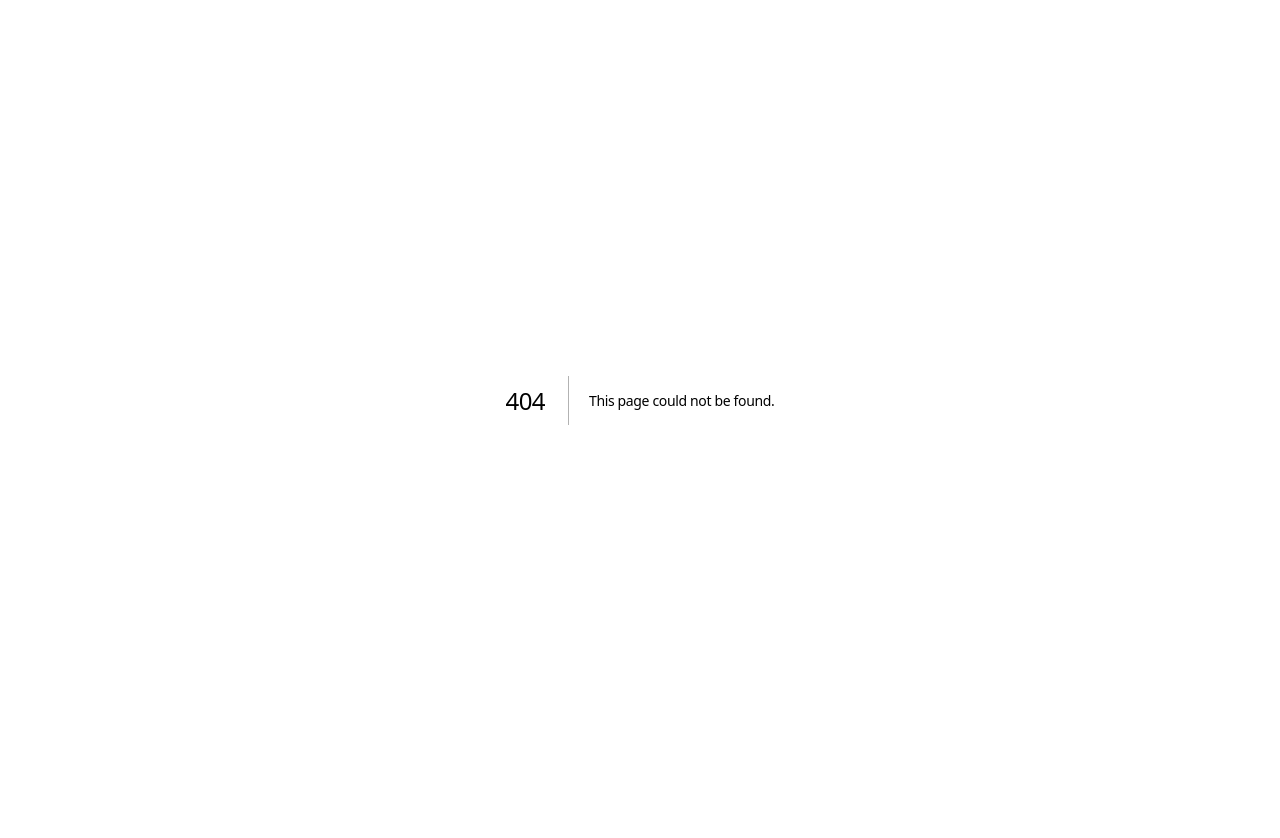
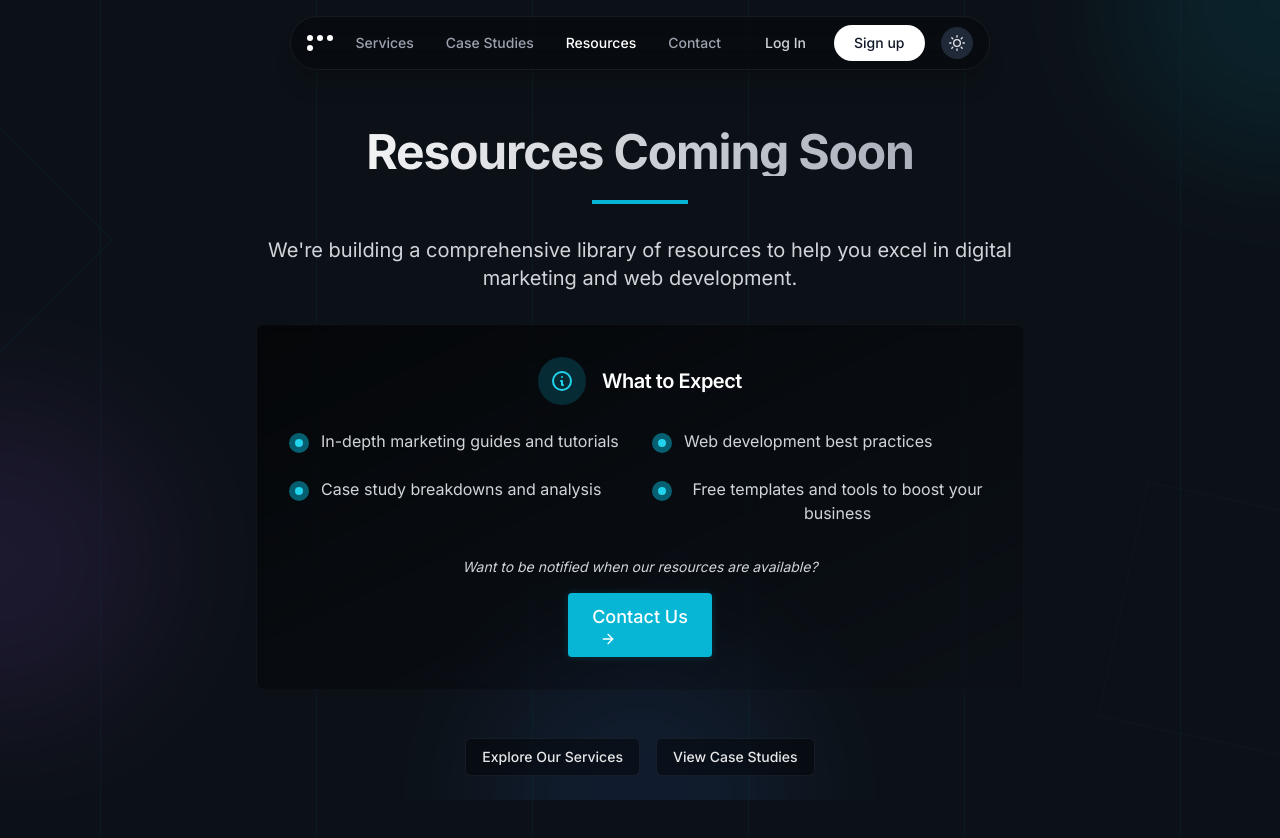
Before and after one commit to CyberHandLLC/cyber-hand-11, a Next.js app: page /resources in a window 1280 px wide. Before the commit this address had no page. Shown: the top 838 px of the page. Before the commit the page ends 800 px from the top, so only its background shows below. Built offline with nearby package versions, Linux system fonts and the light colour scheme.

Commit message:
Add Resources coming soon page with modern cyber design

```diff
--- /dev/null
+++ b/app/resources/page.tsx
@@ -0,0 +1,107 @@
+"use client";
+
+import { useTheme } from "@/lib/theme-context";
+import { getThemeStyle } from "@/lib/theme-utils";
+import { PageLayout, SectionContainer } from "@/components/custom/page-layout";
+import { AnimatedElement } from "@/lib/animation-utils";
+import { Button } from "@/components/ui/button";
+import Link from "next/link";
+import { ArrowRightIcon } from "@/components/ui/icons";
+
+export default function ResourcesPage() {
+  const { theme } = useTheme();
+
+  return (
+    <PageLayout>
+      {/* Hero section with coming soon messaging */}
+      <div className="relative overflow-hidden py-24 md:py-32">
+        {/* Background decorative elements */}
+        <div className="absolute inset-0 grid grid-cols-6 gap-4 opacity-5 pointer-events-none">
+          {Array.from({ length: 6 }).map((_, i) => (
+            <div key={i} className="h-full w-px bg-cyan-500 justify-self-center"></div>
+          ))}
+        </div>
+        <div className="absolute -left-20 top-40 w-40 h-40 border border-cyan-500/20 transform rotate-45 opacity-30"></div>
+        <div className="absolute -right-20 bottom-40 w-60 h-60 border border-cyan-500/20 transform rotate-12 opacity-20"></div>
+
+        <SectionContainer className="relative z-10">
+          <div className="max-w-3xl mx-auto text-center">
+            <AnimatedElement animation="fadeInUp" delay={0.1}>
+              <h1 className="text-3xl md:text-5xl font-bold bg-gradient-to-r from-white to-gray-400 bg-clip-text text-transparent mb-6">
+                Resources Coming Soon
+              </h1>
+
+              <div className="mb-8 w-24 h-1 bg-cyan-500 mx-auto"></div>
+
+              <p className={`text-lg md:text-xl mb-8 ${getThemeStyle('text-secondary', theme)}`}>
+                We're building a comprehensive library of resources to help you excel in digital marketing and web development.
+              </p>
+
+              <div className="rounded-lg border border-gray-800/30 bg-gradient-to-br from-black/60 to-transparent backdrop-blur-sm p-8 mb-12">
+                <div className="flex items-center justify-center mb-6">
+                  <div className="w-12 h-12 rounded-full bg-cyan-500/20 flex items-center justify-center mr-4">
+                    <svg xmlns="http://www.w3.org/2000/svg" className="h-6 w-6 text-cyan-400" fill="none" viewBox="0 0 24 24" stroke="currentColor">
+                      <path strokeLinecap="round" strokeLinejoin="round" strokeWidth={2} d="M13 16h-1v-4h-1m1-4h.01M21 12a9 9 0 11-18 0 9 9 0 0118 0z" />
+                    </svg>
+                  </div>
+                  <h2 className="text-xl font-semibold text-white">What to Expect</h2>
+                </div>
+
+                <div className="grid grid-cols-1 md:grid-cols-2 gap-6 mb-6">
+                  {[
+                    "In-depth marketing guides and tutorials",
+                    "Web development best practices",
+                    "Case study breakdowns and analysis",
+                    "Free templates and tools to boost your business"
+                  ].map((item, index) => (
+                    <div key={index} className="flex items-start">
+                      <div className="flex-shrink-0 w-5 h-5 rounded-full bg-cyan-500/50 flex items-center justify-center mt-1 mr-3">
+                        <span className="w-2 h-2 bg-cyan-400 rounded-full"></span>
+                      </div>
+                      <p className={getThemeStyle('text-secondary', theme)}>{item}</p>
+                    </div>
+                  ))}
+                </div>
+
+                <div className="text-center mt-8">
+                  <p className={`text-sm italic mb-4 ${getThemeStyle('text-secondary', theme)}`}>
+                    Want to be notified when our resources are available?
+                  </p>
+
+                  <Link href="/contact">
+                    <Button
+                      variant="primary"
+                      size="lg"
+                      className="px-6"
+                    >
+                      Contact Us
+                      <ArrowRightIcon className="ml-2 h-4 w-4" />
+                    </Button>
+                  </Link>
+                </div>
+              </div>
+            </AnimatedElement>
+
+            <AnimatedElement animation="fadeIn" delay={0.4}>
+              <div className="flex flex-wrap justify-center gap-4">
+                <Link
+                  href="/services"
+                  className="inline-flex items-center bg-black/40 border border-gray-700/30 hover:border-cyan-500/50 px-4 py-2 rounded-md text-sm font-medium text-white/90 hover:text-white transition-all duration-300 backdrop-blur-sm"
+                >
+                  Explore Our Services
+                </Link>
+
+                <Link
+                  href="/case-studies"
+                  className="inline-flex items-center bg-black/40 border border-gray-700/30 hover:border-cyan-500/50 px-4 py-2 rounded-md text-sm font-medium text-white/90 hover:text-white transition-all duration-300 backdrop-blur-sm"
+                >
+                  View Case Studies
+                </Link>
+              </div>
+            </AnimatedElement>
+          </div>
+        </SectionContainer>
+      </div>
+    </PageLayout>
+  );
+}
```
